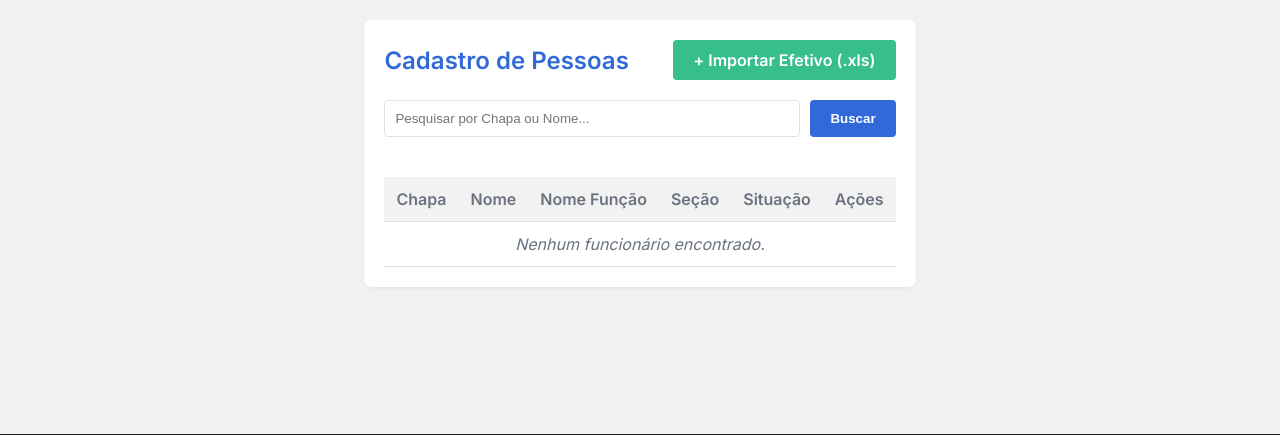
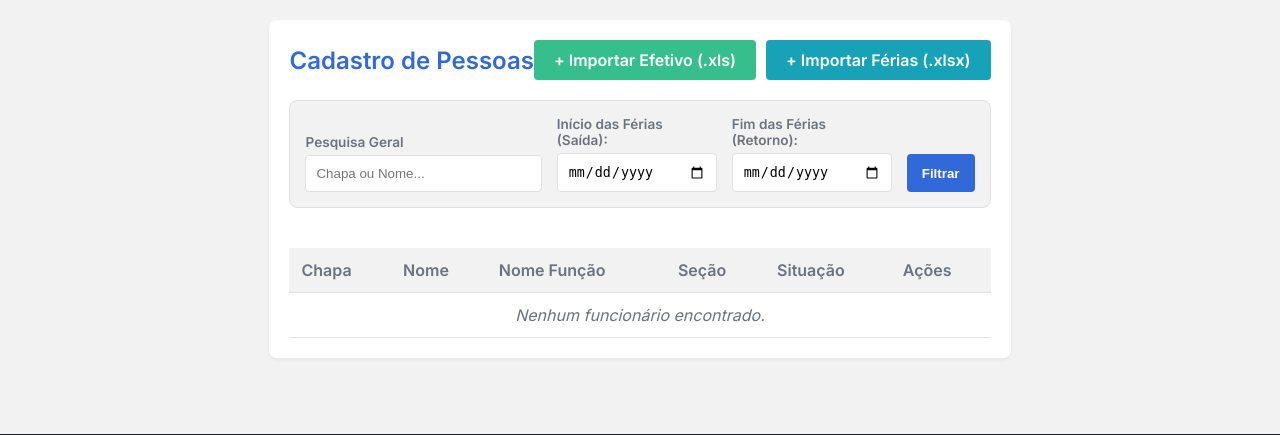
Before and after one commit to thiagouft/relatorioMarcacaoKairosAPI, a Flask app: page /cadastros/pessoas in a window 1280 px wide. Shown: the part 184-619 px from the top of the page. Run offline with Flask 3, Linux system fonts and the light colour scheme; the visitor is signed in with stand-in values (Sample User, id 1); data that the repository does not hold is empty.

Commit message:
Incluindo a informação de férias no cadastro de pessoas via .xlsx

```diff
--- a/app.py
+++ b/app.py
@@ -1849,6 +1849,8 @@ def export_pdf():
 def cadastros_pessoas():
     log_action('Acessou menu de Cadastros - Pessoas')
     search = request.args.get('search', '').strip()
+    ferias_inicio = request.args.get('ferias_inicio', '').strip()
+    ferias_fim = request.args.get('ferias_fim', '').strip()
     page = request.args.get('page', 1, type=int)
     per_page = 20
 
@@ -1857,6 +1859,39 @@ def cadastros_pessoas():
         query = db.query(Pessoa)
         if search:
             query = query.filter((Pessoa.chapa.like(f"%{search}%")) | (Pessoa.nome.like(f"%{search}%")))
+
+        dt_ferias_inicio = None
+        dt_ferias_fim = None
+
+        if ferias_inicio:
+            try:
+                dt_ferias_inicio = datetime.datetime.strptime(ferias_inicio, "%Y-%m-%d")
+            except ValueError:
+                pass
+
+        if ferias_fim:
+            try:
+                dt_ferias_fim = datetime.datetime.strptime(ferias_fim, "%Y-%m-%d").replace(hour=23, minute=59, second=59)
+            except ValueError:
+                pass
+
+        if dt_ferias_inicio:
+            dt_ini_start = dt_ferias_inicio.replace(hour=0, minute=0, second=0)
+            dt_ini_end = dt_ferias_inicio.replace(hour=23, minute=59, second=59)
+            query = query.filter(
+                Pessoa.data_inicio_ferias != None,
+                Pessoa.data_inicio_ferias >= dt_ini_start,
+                Pessoa.data_inicio_ferias <= dt_ini_end
+            )
+
+        if dt_ferias_fim:
+            dt_fim_start = dt_ferias_fim.replace(hour=0, minute=0, second=0)
+            dt_fim_end = dt_ferias_fim.replace(hour=23, minute=59, second=59)
+            query = query.filter(
+                Pessoa.data_fim_ferias != None,
+                Pessoa.data_fim_ferias >= dt_fim_start,
+                Pessoa.data_fim_ferias <= dt_fim_end
+            )
 
         total = query.count()
         total_pages = (total + per_page - 1) // per_page
@@ -1881,7 +1916,9 @@ def cadastros_pessoas():
                 'secao_desc': secoes_map.get(p.secao_codigo, ''),
                 'horario_codigo': p.horario_codigo,
                 'horario_desc': horarios_map.get(p.horario_codigo, ''),
-                'situacao_desc': situacoes_map.get(p.situacao_id, '')
+                'situacao_desc': situacoes_map.get(p.situacao_id, ''),
+                'data_inicio_ferias': p.data_inicio_ferias.strftime('%d/%m/%Y') if p.data_inicio_ferias else None,
+                'data_fim_ferias': p.data_fim_ferias.strftime('%d/%m/%Y') if p.data_fim_ferias else None
             })
 
         permissions = get_menu_permissions()
@@ -1891,6 +1928,8 @@ def cadastros_pessoas():
             page=page,
             total_pages=total_pages,
             search=search,
+            ferias_inicio=ferias_inicio,
+            ferias_fim=ferias_fim,
             permissions=permissions,
             is_admin=session.get('is_admin')
         )
@@ -2263,6 +2302,134 @@ def cadastros_importar():
         is_admin=session.get('is_admin')
     )
 
+def map_excel_ferias_columns(df):
+    import unicodedata
+    import re
+
+    def normalize(text):
+        if not isinstance(text, str):
+            text = str(text)
+        text = unicodedata.normalize('NFKD', text).encode('ASCII', 'ignore').decode('ASCII')
+        text = re.sub(r'[^a-zA-Z0-9]', '', text.lower())
+        return text
+
+    df_cols = list(df.columns)
+    normalized_cols = [normalize(c) for c in df_cols]
+
+    candidates = {
+        'chapa': ['chapa', 'codigo', 'codigofuncionario', 'matricula'],
+        'data_inicio': ['datainicio', 'datainicioferias', 'inicioferias', 'datadeinicio', 'inicio'],
+        'data_fim': ['datafim', 'datafimferias', 'fimferias', 'datadefim', 'fim']
+    }
+
+    mapping = {}
+    for key, patterns in candidates.items():
+        found_idx = None
+        for pattern in patterns:
+            if pattern in normalized_cols:
+                found_idx = normalized_cols.index(pattern)
+                break
+        mapping[key] = found_idx
+
+    return mapping
+
+@app.route('/cadastros/importar_ferias', methods=['GET', 'POST'])
+@login_required
+@permission_required('cadastros')
+def cadastros_importar_ferias():
+    if request.method == 'POST':
+        if 'file' not in request.files:
+            flash('Nenhum arquivo enviado.', 'danger')
+            return redirect(request.url)
+
+        file = request.files['file']
+        if file.filename == '':
+            flash('Nenhum arquivo selecionado.', 'danger')
+            return redirect(request.url)
+
+        if not (file.filename.lower().endswith('.xls') or file.filename.lower().endswith('.xlsx')):
+            flash('Tipo de arquivo inválido. Apenas .xls ou .xlsx são permitidos.', 'danger')
+            return redirect(request.url)
+
+        try:
+            engine_to_use = 'xlrd' if file.filename.lower().endswith('.xls') else 'openpyxl'
+            file_bytes = io.BytesIO(file.read())
+            df = pd.read_excel(file_bytes, engine=engine_to_use)
+        except Exception as e:
+            flash(f'Erro ao processar o arquivo Excel: {e}', 'danger')
+            return redirect(request.url)
+
+        try:
+            mapping = map_excel_ferias_columns(df)
+
+            mandatory_columns = {
+                'chapa': 'CHAPA',
+                'data_inicio': 'DATA INICIO',
+                'data_fim': 'DATA FIM'
+            }
+
+            missing = [name for key, name in mandatory_columns.items() if mapping[key] is None]
+            if missing:
+                flash(f'O arquivo enviado possui colunas obrigatórias ausentes: {", ".join(missing)}.', 'danger')
+                return redirect(url_for('cadastros_importar_ferias'))
+
+            db = get_db_session()
+            updated_count = 0
+            skipped_count = 0
+
+            def clean_numeric_str(val):
+                if pd.isna(val):
+                    return None
+                s = str(val).strip()
+                if s.endswith('.0'):
+                    s = s[:-2]
+                if s.lower() == 'nan':
+                    return None
+                return s
+
+            def parse_dt(val):
+                if pd.isna(val):
+                    return None
+                if isinstance(val, (datetime.datetime, datetime.date)):
+                    return val
+                try:
+                    return pd.to_datetime(val).to_pydatetime()
+                except Exception:
+                    return None
+
+            for _, row in df.iterrows():
+                chapa = clean_numeric_str(row.iloc[mapping['chapa']]) if mapping['chapa'] is not None else None
+                if not chapa:
+                    continue
+
+                data_ini = parse_dt(row.iloc[mapping['data_inicio']]) if mapping['data_inicio'] is not None else None
+                data_fim = parse_dt(row.iloc[mapping['data_fim']]) if mapping['data_fim'] is not None else None
+
+                p = db.query(Pessoa).filter_by(chapa=chapa).first()
+                if p:
+                    p.data_inicio_ferias = data_ini
+                    p.data_fim_ferias = data_fim
+                    updated_count += 1
+                else:
+                    skipped_count += 1
+
+            db.commit()
+            log_action(f'Importou planilha de férias. Atualizados: {updated_count}, Não encontrados: {skipped_count}')
+            flash(f'Importação de férias concluída com sucesso! {updated_count} colaboradores tiveram suas férias atualizadas.', 'success')
+            db.close()
+            return redirect(url_for('cadastros_pessoas'))
+
+        except Exception as e:
+            flash(f'Erro ao processar a planilha de férias: {e}', 'danger')
+            return redirect(url_for('cadastros_importar_ferias'))
+
+    permissions = get_menu_permissions()
+    return render_template(
+        'cadastros_importar_ferias.html',
+        permissions=permissions,
+        is_admin=session.get('is_admin')
+    )
+
 @app.route('/cadastros/horarios')
 @login_required
 @permission_required('cadastros')
--- a/templates/cadastros_pessoas.html
+++ b/templates/cadastros_pessoas.html
@@ -21,18 +21,37 @@
         {% endwith %}
 
         <div class="card">
-            <div class="card-header">
+            <div class="card-header" style="display: flex; justify-content: space-between; align-items: center;">
                 <h2 style="color: var(--primary-blue); margin: 0;">Cadastro de Pessoas</h2>
-                <a href="{{ url_for('cadastros_importar') }}" class="btn btn-success" style="width: auto;">+ Importar Efetivo (.xls)</a>
+                <div style="display: flex; gap: 10px;">
+                    <a href="{{ url_for('cadastros_importar') }}" class="btn btn-success" style="width: auto;">+ Importar Efetivo (.xls)</a>
+                    <a href="{{ url_for('cadastros_importar_ferias') }}" class="btn btn-primary" style="width: auto; background-color: #17a2b8; border-color: #17a2b8; color: #fff;">+ Importar Férias (.xlsx)</a>
+                </div>
             </div>
 
             <!-- Search Form -->
-            <form method="GET" action="{{ url_for('cadastros_pessoas') }}" class="search-form">
-                <input type="text" name="search" class="form-control" placeholder="Pesquisar por Chapa ou Nome..." value="{{ search }}" style="flex: 1;">
-                <button type="submit" class="btn btn-primary" style="width: auto;">Buscar</button>
-                {% if search %}
-                <a href="{{ url_for('cadastros_pessoas') }}" class="btn" style="width: auto; background-color: var(--border-gray); color: var(--dark-bg);">Limpar</a>
-                {% endif %}
+            <form method="GET" action="{{ url_for('cadastros_pessoas') }}" class="search-form" style="display: flex; flex-wrap: wrap; gap: 15px; align-items: flex-end; margin-bottom: 20px; background-color: var(--light-bg); padding: 15px; border-radius: 8px; border: 1px solid var(--border-gray);">
+                <div style="flex: 2; min-width: 200px;">
+                    <label style="font-size: 0.85rem; font-weight: 600; color: var(--text-gray); margin-bottom: 5px; display: block;">Pesquisa Geral</label>
+                    <input type="text" name="search" class="form-control" placeholder="Chapa ou Nome..." value="{{ search }}">
+                </div>
+
+                <div style="flex: 1; min-width: 160px;">
+                    <label style="font-size: 0.85rem; font-weight: 600; color: var(--text-gray); margin-bottom: 5px; display: block;" title="Filtrar quem SAIU de férias nesta data">Início das Férias (Saída):</label>
+                    <input type="date" name="ferias_inicio" class="form-control" value="{{ ferias_inicio }}" title="Selecione o dia que o colaborador saiu de férias">
+                </div>
+
+                <div style="flex: 1; min-width: 160px;">
+                    <label style="font-size: 0.85rem; font-weight: 600; color: var(--text-gray); margin-bottom: 5px; display: block;" title="Filtrar quem TERMINA as férias nesta data">Fim das Férias (Retorno):</label>
+                    <input type="date" name="ferias_fim" class="form-control" value="{{ ferias_fim }}" title="Selecione o dia que o colaborador termina as férias">
+                </div>
+
+                <div style="display: flex; gap: 8px; align-items: center;">
+                    <button type="submit" class="btn btn-primary" style="width: auto; height: 38px; padding: 0 15px;">Filtrar</button>
+                    {% if search or ferias_inicio or ferias_fim %}
+                    <a href="{{ url_for('cadastros_pessoas') }}" class="btn" style="width: auto; height: 38px; padding: 0 15px; background-color: var(--border-gray); color: var(--dark-bg); text-decoration: none; display: inline-flex; align-items: center;">Limpar</a>
+                    {% endif %}
+                </div>
             </form>
 
             <div class="table-container">
@@ -52,7 +71,14 @@
                             {% for p in pessoas %}
                             <tr onclick="window.location='{{ url_for('cadastros_pessoa_detalhe', chapa=p.chapa) }}'" style="cursor: pointer;">
                                 <td><strong>{{ p.chapa }}</strong></td>
-                                <td>{{ p.nome }}</td>
+                                <td>
+                                    {{ p.nome }}
+                                    {% if (ferias_inicio or ferias_fim) and p.data_inicio_ferias and p.data_fim_ferias %}
+                                    <div style="font-size: 0.78rem; color: #0369A1; background-color: #E0F2FE; padding: 2px 6px; border-radius: 4px; display: inline-block; margin-top: 3px;">
+                                        Férias: {{ p.data_inicio_ferias }} a {{ p.data_fim_ferias }}
+                                    </div>
+                                    {% endif %}
+                                </td>
                                 <td>{{ p.nome_funcao or 'Não informada' }}</td>
                                 <td><span title="{{ p.secao_codigo }}">{{ p.secao_desc or 'Não associada' }}</span></td>
                                 <td>
@@ -81,13 +107,13 @@
             <!-- Pagination -->
             {% if total_pages > 1 %}
             <div class="pagination">
-                <a href="{{ url_for('cadastros_pessoas', page=1, search=search) }}" class="btn" style="padding: 6px 12px; background-color: var(--light-bg); color: var(--dark-bg); width: auto; text-decoration: none; border-radius: 4px; font-size: 0.85rem; {% if page == 1 %}pointer-events: none; opacity: 0.5;{% endif %}">&laquo; Primeira</a>
-                <a href="{{ url_for('cadastros_pessoas', page=page-1, search=search) }}" class="btn" style="padding: 6px 12px; background-color: var(--light-bg); color: var(--dark-bg); width: auto; text-decoration: none; border-radius: 4px; font-size: 0.85rem; {% if page == 1 %}pointer-events: none; opacity: 0.5;{% endif %}">&lsaquo; Anterior</a>
+                <a href="{{ url_for('cadastros_pessoas', page=1, search=search, ferias_inicio=ferias_inicio, ferias_fim=ferias_fim) }}" class="btn" style="padding: 6px 12px; background-color: var(--light-bg); color: var(--dark-bg); width: auto; text-decoration: none; border-radius: 4px; font-size: 0.85rem; {% if page == 1 %}pointer-events: none; opacity: 0.5;{% endif %}">&laquo; Primeira</a>
+                <a href="{{ url_for('cadastros_pessoas', page=page-1, search=search, ferias_inicio=ferias_inicio, ferias_fim=ferias_fim) }}" class="btn" style="padding: 6px 12px; background-color: var(--light-bg); color: var(--dark-bg); width: auto; text-decoration: none; border-radius: 4px; font-size: 0.85rem; {% if page == 1 %}pointer-events: none; opacity: 0.5;{% endif %}">&lsaquo; Anterior</a>
 
                 <span style="align-self: center; font-size: 0.9rem; color: var(--text-gray);">Página <strong>{{ page }}</strong> de <strong>{{ total_pages }}</strong></span>
 
-                <a href="{{ url_for('cadastros_pessoas', page=page+1, search=search) }}" class="btn" style="padding: 6px 12px; background-color: var(--light-bg); color: var(--dark-bg); width: auto; text-decoration: none; border-radius: 4px; font-size: 0.85rem; {% if page == total_pages %}pointer-events: none; opacity: 0.5;{% endif %}">Próxima &rsaquo;</a>
-                <a href="{{ url_for('cadastros_pessoas', page=total_pages, search=search) }}" class="btn" style="padding: 6px 12px; background-color: var(--light-bg); color: var(--dark-bg); width: auto; text-decoration: none; border-radius: 4px; font-size: 0.85rem; {% if page == total_pages %}pointer-events: none; opacity: 0.5;{% endif %}">Última &raquo;</a>
+                <a href="{{ url_for('cadastros_pessoas', page=page+1, search=search, ferias_inicio=ferias_inicio, ferias_fim=ferias_fim) }}" class="btn" style="padding: 6px 12px; background-color: var(--light-bg); color: var(--dark-bg); width: auto; text-decoration: none; border-radius: 4px; font-size: 0.85rem; {% if page == total_pages %}pointer-events: none; opacity: 0.5;{% endif %}">Próxima &rsaquo;</a>
+                <a href="{{ url_for('cadastros_pessoas', page=total_pages, search=search, ferias_inicio=ferias_inicio, ferias_fim=ferias_fim) }}" class="btn" style="padding: 6px 12px; background-color: var(--light-bg); color: var(--dark-bg); width: auto; text-decoration: none; border-radius: 4px; font-size: 0.85rem; {% if page == total_pages %}pointer-events: none; opacity: 0.5;{% endif %}">Última &raquo;</a>
             </div>
             {% endif %}
         </div>
```
Also changed, not shown: db_setup.py (+21 -0 lines), templates/cadastros_importar_ferias.html (added, +72 -0 lines), templates/cadastros_pessoa_detalhe.html (+22 -0 lines).
